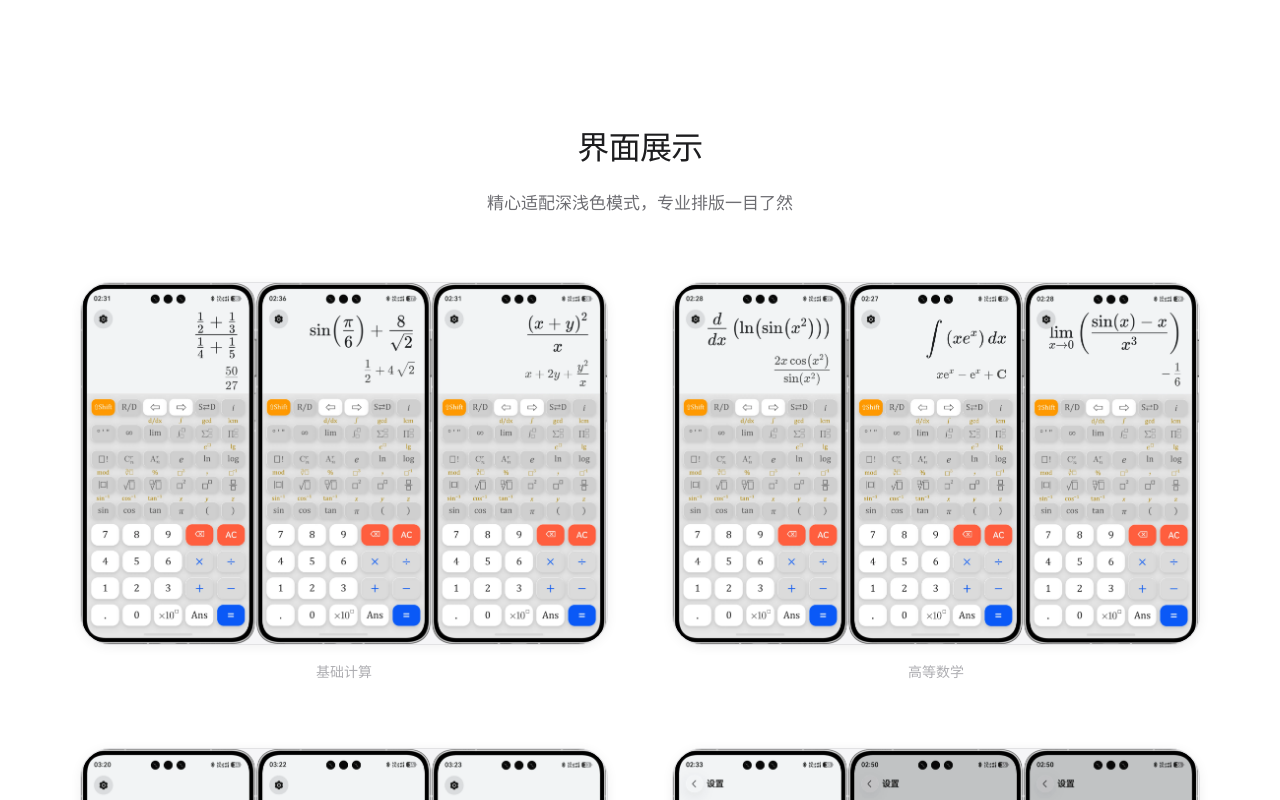
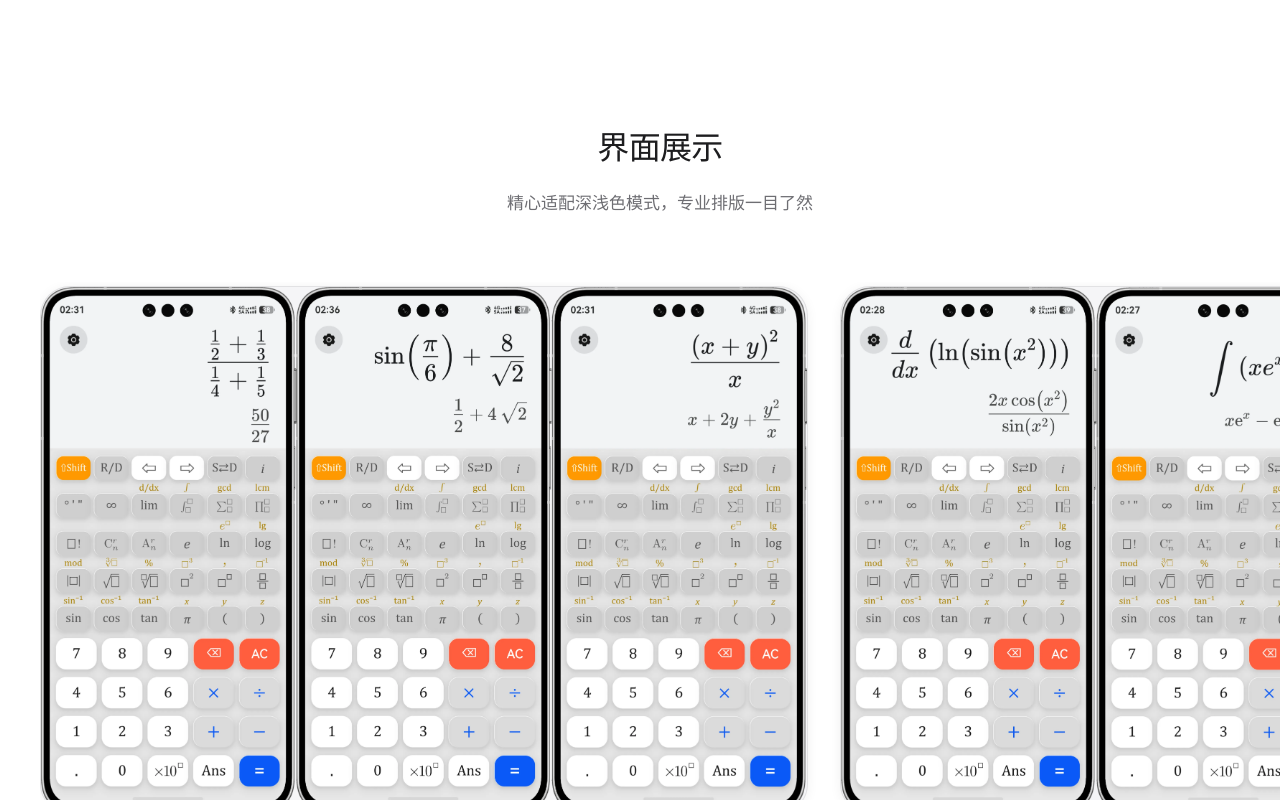
Before and after one commit to StarHeartY/CalcX-web, a React (Vite) app: page / in a window 1280 px wide. Shown: the part 1760-2560 px from the top of the page. Built offline with nearby package versions, Linux system fonts and the light colour scheme.

Commit message:
调整图片为横向显示

```diff
--- a/src/App.tsx
+++ b/src/App.tsx
@@ -25,6 +25,7 @@ export default function App() {
           id="gallery"
           title="界面展示"
           subtitle="精心适配深浅色模式，专业排版一目了然"
+          fullWidth
         >
           <ScreenshotGallery />
         </Section>
--- a/src/components/gallery/ScreenshotGallery.module.css
+++ b/src/components/gallery/ScreenshotGallery.module.css
@@ -1,21 +1,28 @@
+/* Screenshot Gallery — horizontal scroll with snap */
 .gallery {
   display: flex;
-  flex-direction: column;
-  align-items: center;
-  gap: var(--space-3xl);
+  gap: var(--space-xl);
+  overflow-x: auto;
+  scroll-snap-type: x mandatory;
+  -webkit-overflow-scrolling: touch;
+  scrollbar-width: none;
+  padding: var(--space-xs) 0;
 }
 
-@media (min-width: 1000px) {
-  .gallery {
-    display: grid;
-    grid-template-columns: repeat(2, 1fr);
-    align-items: start;
-  }
+.gallery::-webkit-scrollbar {
+  display: none;
 }
 
 .figure {
-  width: 100%;
-  /* max-width: 22rem; */
+  flex-shrink: 0;
+  scroll-snap-align: start;
+  width: 85vw;
+}
+
+@media (min-width: 768px) {
+  .figure {
+    width: 48rem;
+  }
 }
 
 .frame {
@@ -24,6 +31,13 @@
   border: 1px solid var(--color-border);
   background: var(--color-bg-secondary);
   box-shadow: var(--shadow-card);
+  transition: transform var(--duration-fast) var(--ease-out-expo),
+              box-shadow var(--duration-fast) var(--ease-in-out);
+}
+
+.frame:hover {
+  transform: translateY(-2px);
+  box-shadow: var(--shadow-card-hover);
 }
 
 .frame img {
--- a/src/components/gallery/ScreenshotGallery.tsx
+++ b/src/components/gallery/ScreenshotGallery.tsx
@@ -1,4 +1,4 @@
-import { useState } from 'react'
+import { useState, useRef, useEffect } from 'react'
 import FadeInOnScroll from '../ui/FadeInOnScroll'
 import styles from './ScreenshotGallery.module.css'
 
@@ -47,12 +47,44 @@ function ScreenshotFrame({ src, alt, label }: { src: string; alt: string; label:
 }
 
 export default function ScreenshotGallery() {
+  const galleryRef = useRef<HTMLDivElement>(null)
+
+  useEffect(() => {
+    const el = galleryRef.current
+    if (!el) return
+
+    const onWheel = (e: WheelEvent) => {
+      const figure = el.querySelector(`.${styles.figure}`) as HTMLElement | null
+      if (!figure) return
+
+      const gap = parseFloat(getComputedStyle(el).gap) || 0
+      const step = figure.offsetWidth + gap
+      const atStart = el.scrollLeft <= 1
+      const atEnd = el.scrollLeft + el.clientWidth >= el.scrollWidth - 1
+
+      if (e.deltaY > 0) {
+        // Scrolling down → go right
+        if (atEnd) return // let page scroll
+        e.preventDefault()
+        el.scrollBy({ left: step, behavior: 'smooth' })
+      } else {
+        // Scrolling up → go left
+        if (atStart) return // let page scroll
+        e.preventDefault()
+        el.scrollBy({ left: -step, behavior: 'smooth' })
+      }
+    }
+
+    el.addEventListener('wheel', onWheel, { passive: false })
+    return () => el.removeEventListener('wheel', onWheel)
+  }, [])
+
   return (
-    <div className={styles.gallery}>
+    <div className={styles.gallery} ref={galleryRef}>
       {screenshots.map((shot, i) => (
         <FadeInOnScroll
           key={shot.alt}
-          className={i === 0 ? 'fade-stagger-1' : i === 1 ? 'fade-stagger-2' : 'fade-stagger-3'}
+          className={i === 0 ? 'fade-stagger-1' : i === 1 ? 'fade-stagger-2' : i === 2 ? 'fade-stagger-3' : 'fade-stagger-4'}
         >
           <figure className={styles.figure}>
             <div className={styles.frame}>
--- a/src/components/ui/Section.module.css
+++ b/src/components/ui/Section.module.css
@@ -8,6 +8,12 @@
   margin: 0 auto;
   padding-left: clamp(1rem, 5vw, 2.5rem);
   padding-right: clamp(1rem, 5vw, 2.5rem);
+}
+
+.containerWide {
+  margin: 0 auto;
+  padding-left: clamp(1rem, 5vw, 2.5rem);
+  padding-right: 0;
 }
 
 .header {
--- a/src/components/ui/Section.tsx
+++ b/src/components/ui/Section.tsx
@@ -7,12 +7,13 @@ interface SectionProps {
   subtitle?: string
   children: ReactNode
   className?: string
+  fullWidth?: boolean
 }
 
-export default function Section({ id, title, subtitle, children, className }: SectionProps) {
+export default function Section({ id, title, subtitle, children, className, fullWidth }: SectionProps) {
   return (
     <section id={id} className={`${styles.section} ${className ?? ''}`}>
-      <div className={styles.container}>
+      <div className={fullWidth ? styles.containerWide : styles.container}>
         {(title || subtitle) && (
           <header className={styles.header}>
             {title && <h2 className={styles.title}>{title}</h2>}
```
